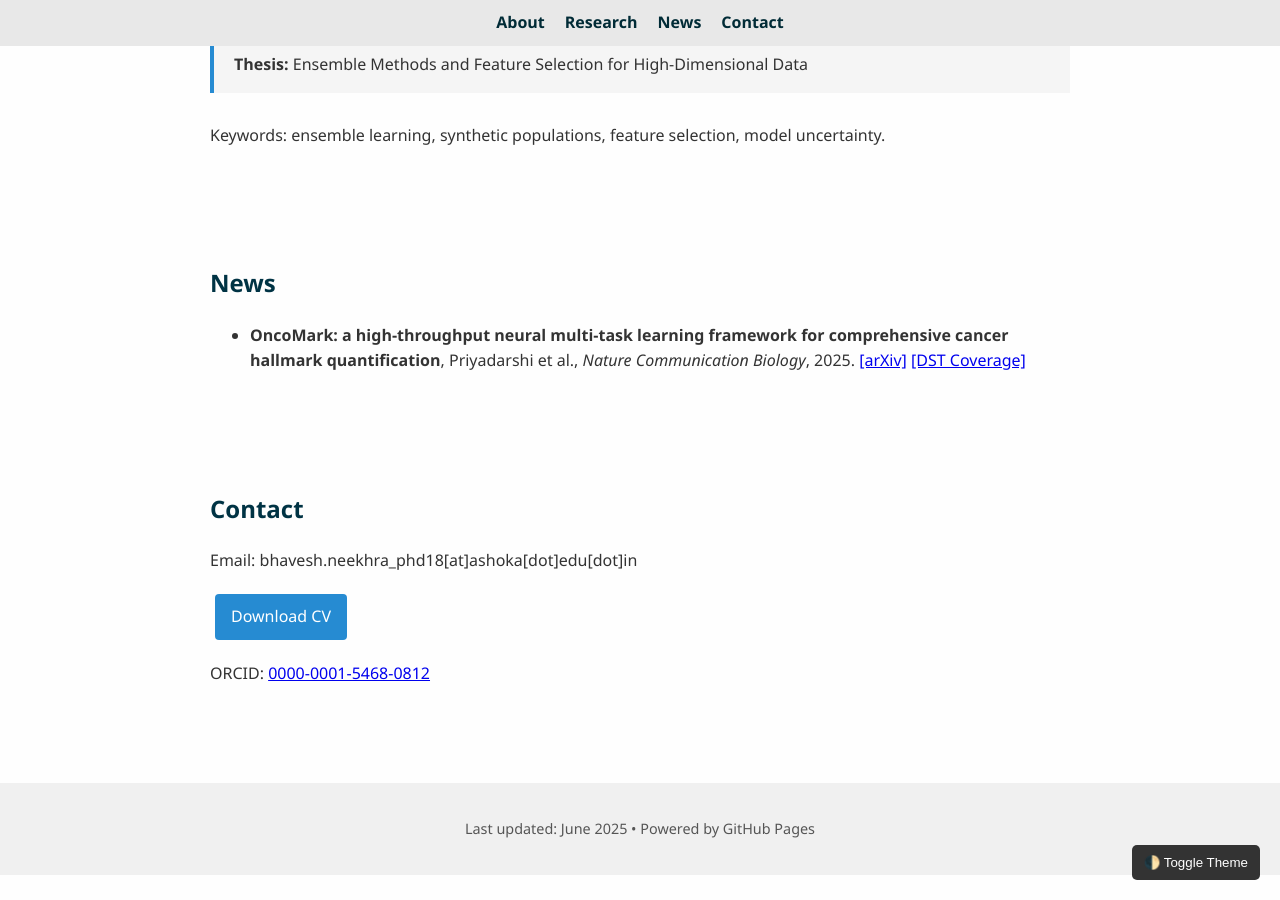
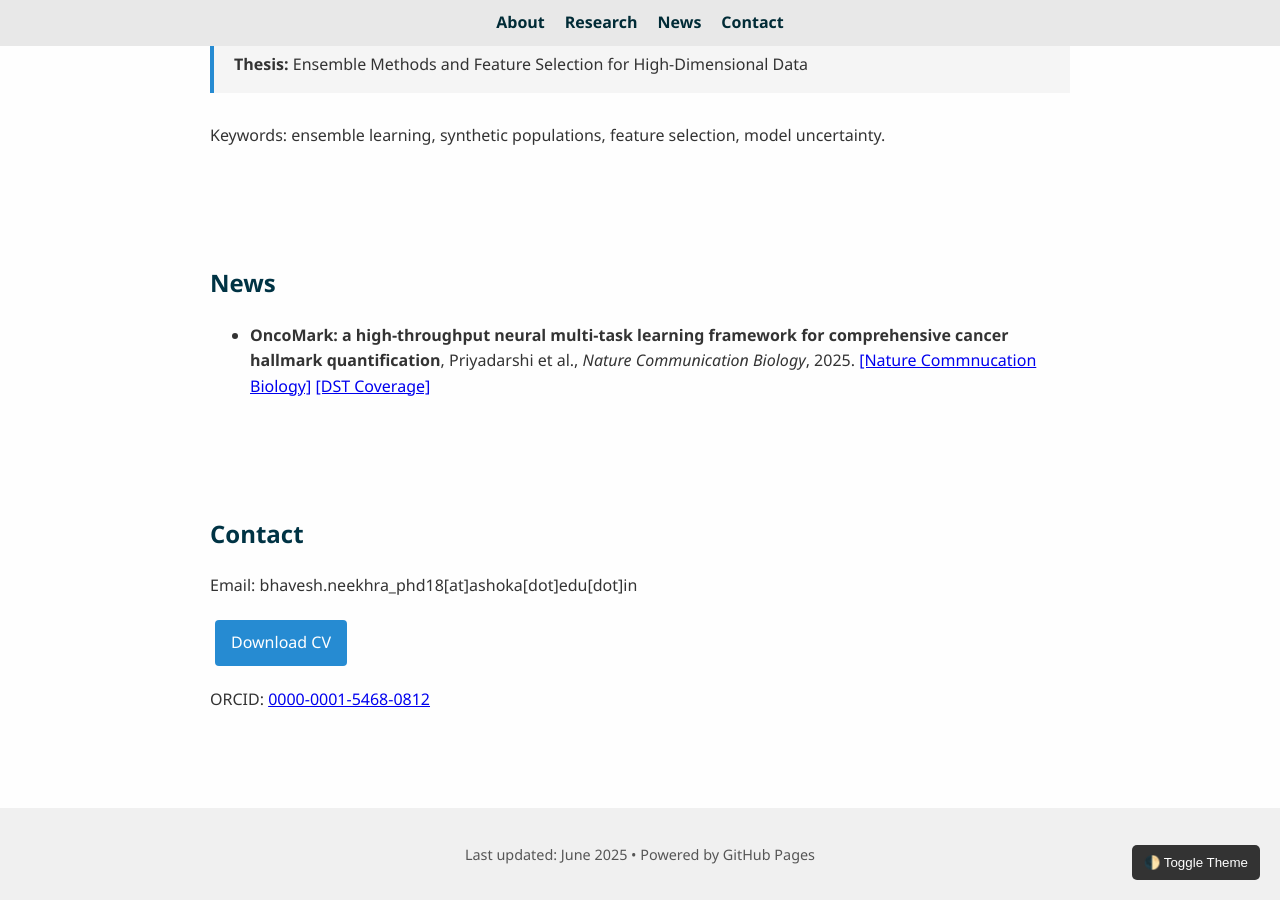
Before and after one commit to bhaveshneekhra/bhaveshneekhra.github.io, a Jekyll site: the page index.html, which Jekyll copies as it is, in a window 1280 px wide and 900 px high, scrolled down 753 px. Built offline with Jekyll 4.4.1, drawn with Linux system fonts in a browser that asks for light colours.

Commit message:
minor update

```diff
--- a/index.html
+++ b/index.html
@@ -229,7 +229,7 @@
   <section id="news">
     <h2>News</h2>
     <ul>
-      <li><strong>OncoMark: a high-throughput neural multi-task learning framework for comprehensive cancer hallmark quantification</strong>, Priyadarshi et al., <em>Nature Communication Biology</em>, 2025. <a href="https://www.nature.com/articles/s42003-025-08727-z">[arXiv]</a> <a href="https://dst.gov.in/ai-unlocks-cancers-secrets-personalized-therapy">[DST Coverage]</a></li>
+      <li><strong>OncoMark: a high-throughput neural multi-task learning framework for comprehensive cancer hallmark quantification</strong>, Priyadarshi et al., <em>Nature Communication Biology</em>, 2025. <a href="https://www.nature.com/articles/s42003-025-08727-z">[Nature Commnucation Biology]</a> <a href="https://dst.gov.in/ai-unlocks-cancers-secrets-personalized-therapy">[DST Coverage]</a></li>
       <!-- <li><strong>Another Title</strong>, Conference XYZ, 2024. <a href="#">[PDF]</a></li> -->
     </ul>
   </section>
```
